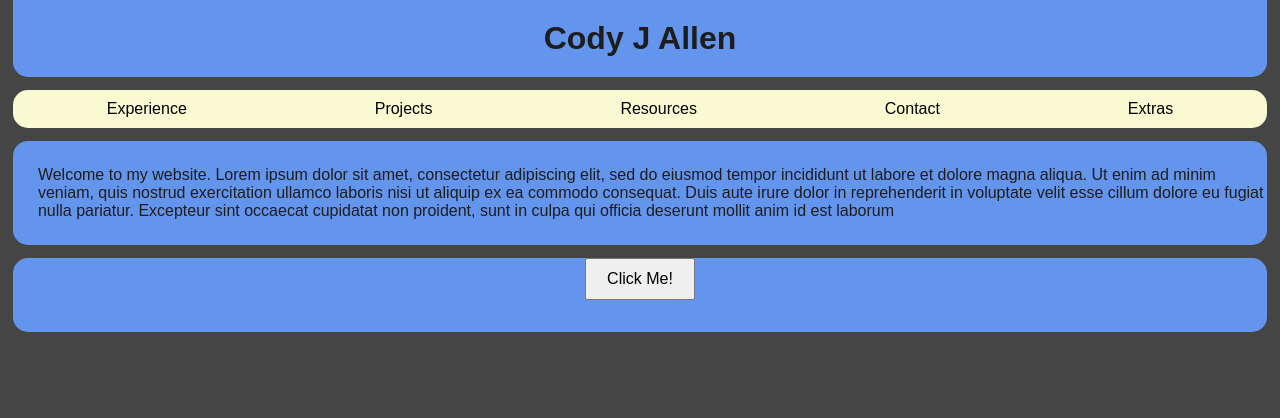
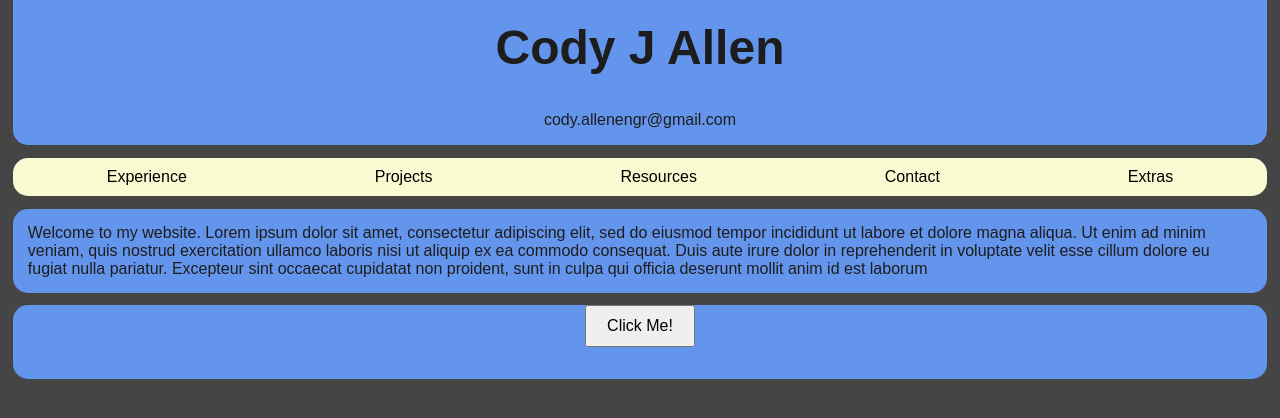
Before and after one commit to cjallen58/AllenEngr, a Flask app: page / in a window 1280 px wide. Shown: the top 418 px of the page. Run offline with Flask 3, Linux system fonts and the light colour scheme.

Commit message:
styles update

```diff
--- a/static/style.css
+++ b/static/style.css
@@ -9,24 +9,28 @@ body {
     color: #1d1d1d;
 }
 
-h1 {
-    text-align: center;
-    margin-top: 20px;
-    margin-bottom: 20px;
-}
-
 button {
     padding: 10px 20px;
-    font-size: 16px;
+    font-size: 1em;
 }
 
 .heading_div{
+    display: flex;
+    align-items: center;
+    flex-direction: column;
     margin: 0;
     width: 98%;
     height: auto;
     background-color: #6495ed;
     border-bottom-left-radius: 15px;
     border-bottom-right-radius: 15px;
+}
+
+.heading_div h1 {
+    text-align: center;
+    margin-top: 20px;
+    margin-bottom: 20px;
+    font-size: 3em;
 }
 
 .main_nav_bar {
@@ -75,11 +79,7 @@ button {
 }
 
 .content {
-    display: flex;
-    flex-direction: column;
-    align-items: center;
-    margin: 2%;
-    width: 98%;
+    margin: 15px;
 }
 
 .footer {
--- a/templates/index.html
+++ b/templates/index.html
@@ -10,6 +10,7 @@
 <body>
     <div class="heading_div">
         <h1>Cody J Allen</h1>
+        <p>cody.allenengr@gmail.com</p>
     </div>
     <nav id="main_nav_bar" class="main_nav_bar">
         <ul class="main_nav_list">
```
